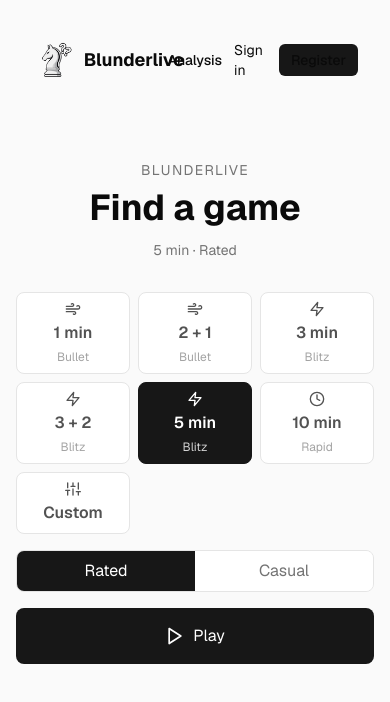
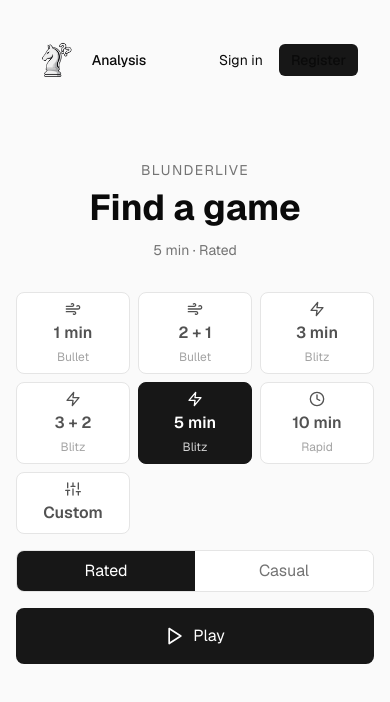
Before and after one commit to jabaadamia/blunderlive, a Next.js app in the folder frontend/: page / in a window 390 px wide. Shown: the top 702 px of the page. Built offline with nearby package versions, Linux system fonts and the light colour scheme; no server answers.

Commit message:
feat(frontend): responsive UI polish

```diff
--- a/frontend/src/components/chessboard/Square.tsx
+++ b/frontend/src/components/chessboard/Square.tsx
@@ -37,7 +37,7 @@
     <div
       onClick={() => onClick?.(square)}
       className={[
-        'relative flex items-center justify-center w-full h-full',
+        'relative flex items-center justify-center w-full h-full @container',
         isDark ? 'bg-dark-square' : 'bg-light-square',
         isSelected ? 'bg-selected-piece-bg' : '',
         // Only show pointer cursor when there's an interactive piece OR it's a legal target
@@ -72,13 +72,13 @@
           ?
             <div className="absolute inset-0 z-10 pointer-events-none">
               {/* Top Left */}
-              <div className="absolute top-0 left-0 w-3 h-3 border-t-4 border-l-4 border-attacked-piece-bg" />
+              <div className="absolute top-0 left-0 w-[19cqw] h-[19cqw] border-t-[6cqw] border-l-[6cqw] border-attacked-piece-bg" />
               {/* Top Right */}
-              <div className="absolute top-0 right-0 w-3 h-3 border-t-4 border-r-4 border-attacked-piece-bg" />
+              <div className="absolute top-0 right-0 w-[19cqw] h-[19cqw] border-t-[6cqw] border-r-[6cqw] border-attacked-piece-bg" />
               {/* Bottom Left */}
-              <div className="absolute bottom-0 left-0 w-3 h-3 border-b-4 border-l-4 border-attacked-piece-bg" />
+              <div className="absolute bottom-0 left-0 w-[19cqw] h-[19cqw] border-b-[6cqw] border-l-[6cqw] border-attacked-piece-bg" />
               {/* Bottom Right */}
-              <div className="absolute bottom-0 right-0 w-3 h-3 border-b-4 border-r-4 border-attacked-piece-bg" />
+              <div className="absolute bottom-0 right-0 w-[19cqw] h-[19cqw] border-b-[6cqw] border-r-[6cqw] border-attacked-piece-bg" />
             </div>
           :
             <div className="absolute w-[32%] h-[32%] rounded-full bg-legal-move-circle-bg pointer-events-none z-10" />
--- a/frontend/src/components/site-nav.tsx
+++ b/frontend/src/components/site-nav.tsx
@@ -25,7 +25,7 @@
           className="flex items-center gap-2 text-lg font-bold text-ink transition hover:text-ink-secondary dark:text-ink dark:hover:text-ink-secondary"
         >
           <Image src="/logo_no_bg.png" alt="BlunderLive" width={1312} height={1199} className="h-10 w-auto" priority />
-          Blunderlive
+          <span className="hidden sm:inline">Blunderlive</span>
         </Link>
         <Link
           href="/analysis"
@@ -35,9 +35,9 @@
         </Link>
       </div>
 
-      <div className="flex items-center gap-4">
+      <div className="flex shrink-0 items-center gap-4">
         {status === "loading" ? (
-          <span className="text-sm text-ink-muted">
+          <span className="whitespace-nowrap text-sm text-ink-muted">
             Checking session...
           </span>
         ) : isAuthenticated ? (
@@ -45,7 +45,7 @@
             {user && (
               <Link
                 href={`/profile/${user.id}`}
-                className="text-sm font-medium text-ink hover:underline dark:text-ink"
+                className="whitespace-nowrap text-sm font-medium text-ink hover:underline dark:text-ink"
               >
                 {user.username}
               </Link>
@@ -53,7 +53,7 @@
             <button
               type="button"
               onClick={handleLogout}
-              className="rounded-md border border-line-strong px-3 py-1.5 text-sm font-medium text-ink-secondary transition hover:bg-surface-muted dark:text-ink"
+              className="whitespace-nowrap rounded-md border border-line-strong px-3 py-1.5 text-sm font-medium text-ink-secondary transition hover:bg-surface-muted dark:text-ink"
             >
               Sign out
             </button>
@@ -62,13 +62,13 @@
           <>
             <Link
               href="/login"
-              className="text-sm text-ink-secondary transition hover:text-ink dark:text-ink-secondary dark:hover:text-ink"
+              className="whitespace-nowrap text-sm text-ink-secondary transition hover:text-ink dark:text-ink-secondary dark:hover:text-ink"
             >
               Sign in
             </Link>
             <Link
               href="/register"
-              className="rounded-md bg-primary px-3 py-1.5 text-sm font-medium text-primary-text transition hover:bg-primary-hover dark:bg-surface-muted dark:text-white dark:hover:bg-surface-strong"
+              className="whitespace-nowrap rounded-md bg-primary px-3 py-1.5 text-sm font-medium text-primary-text transition hover:bg-primary-hover dark:bg-surface-muted dark:text-white dark:hover:bg-surface-strong"
             >
               Register
             </Link>
```
